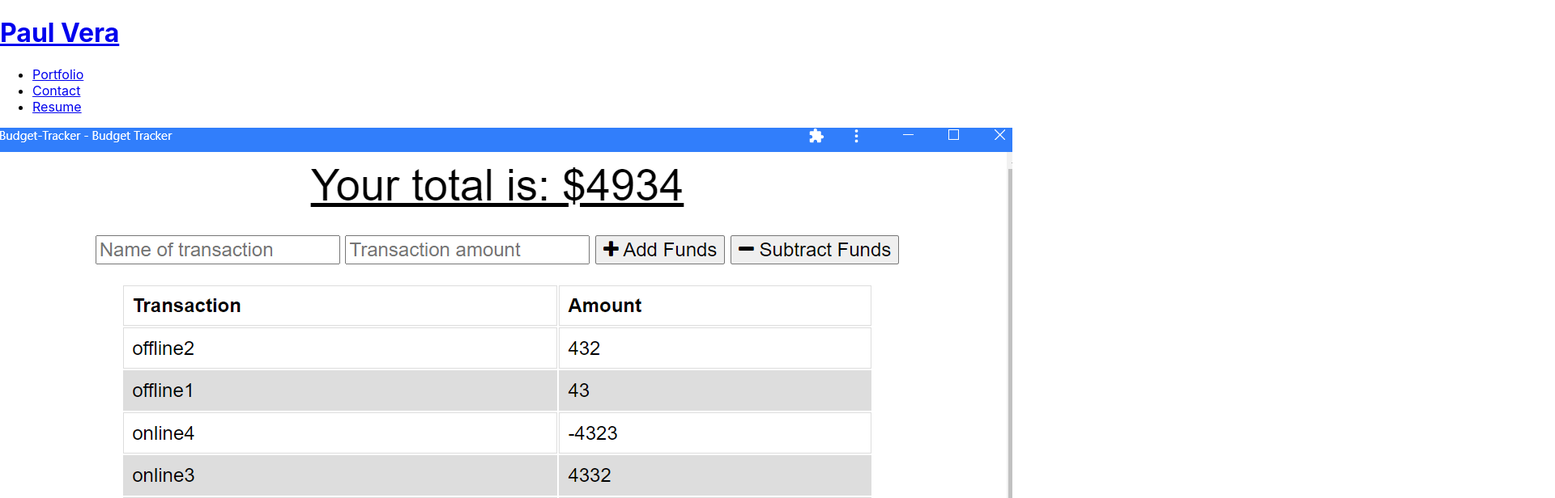
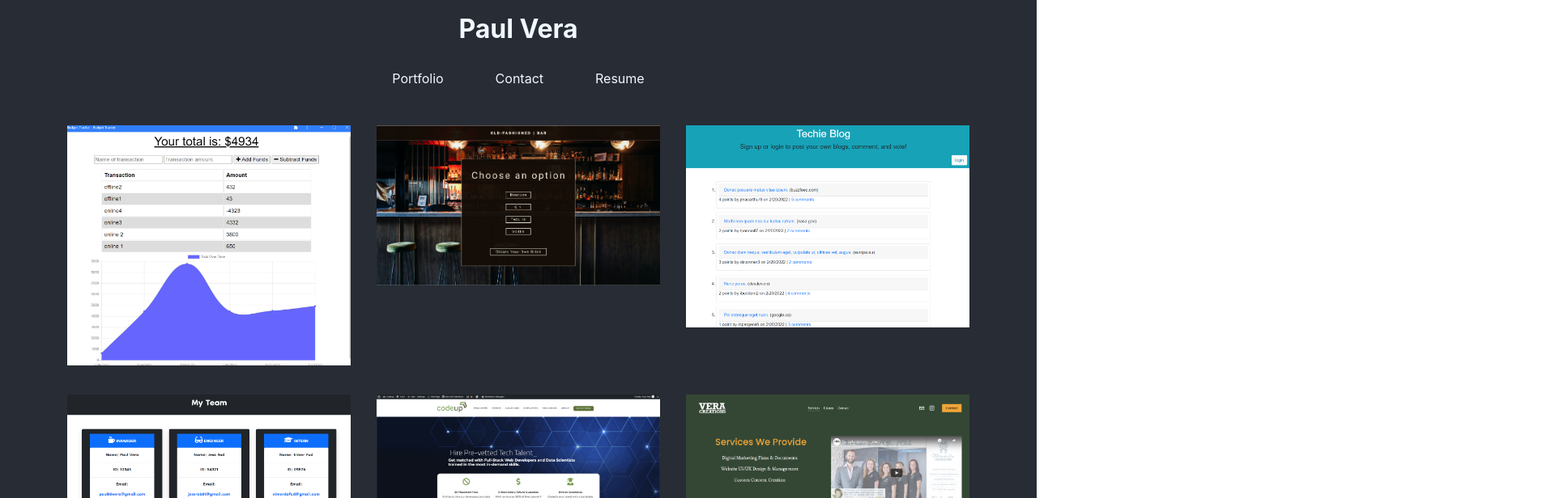
Before and after one commit to paul88vera/portfolio-react, a React (Create React App) app: page /gallery in a window 1280 px wide. Shown: the top 616 px of the page at 81% size, 1920 px wide, since content can reach past the window. Built offline with nearby package versions, Linux system fonts and the light colour scheme.

Commit message:
navigation button css completed

```diff
--- a/src/App.css
+++ b/src/App.css
@@ -1,39 +1,64 @@
-.App {
+* {
+  margin: 0;
+  padding: 0;
+}
+/* =============================== */
+/* ======= MOBILE FIRST CSS ====== */
+/* =============================== */
+.main-page {
+  width: 100%;
+  background-color: #282c34;
+  overflow: hidden;
+}
+/* HEADER || NAV || FOOTER CSS*/
+header {
+  background-image: url();
   text-align: center;
 }
+header h1 {
+  padding: 0.5em 0;
+}
+header h1 a {
+  color: aliceblue;
+  text-decoration: none;
+}
+nav {
+  display: inline-block;
+}
+nav ul li {
+  list-style: none;
+  align-content: center;
+}
+nav ul li a {
+  text-decoration: none;
+  color: aliceblue;
+}
+.nav-btn {
+  display: inline-flex;
+}
+.nav-btn a {
+  align-content: center;
+  padding: 1em 2em;
+}
+.nav-btn a:hover {
+  background-color: aliceblue;
+  color: #282c34;
+}
+footer {
 
-.App-logo {
-  height: 40vmin;
-  pointer-events: none;
 }
-
-@media (prefers-reduced-motion: no-preference) {
-  .App-logo {
-    animation: App-logo-spin infinite 20s linear;
-  }
+/* GALLERY CSS */
+.port-gallery {
+  padding-top: 1em;
+  display: flex;
+  justify-content: center;
+  flex-wrap: wrap;
+  flex-basis: 3;
+  flex-grow: 3;
+  flex-shrink: 1;
 }
-
-.App-header {
-  background-color: #282c34;
-  min-height: 100vh;
-  display: flex;
-  flex-direction: column;
-  align-items: center;
-  justify-content: center;
-  font-size: calc(10px + 2vmin);
-  color: white;
+.port-pic {
+  min-width: 250px;
+  margin: 1em;
 }
-
-.App-link {
-  color: #61dafb;
-}
-
-@keyframes App-logo-spin {
-  from {
-    transform: rotate(0deg);
-  }
-  to {
-    transform: rotate(360deg);
-  }
-}
-/* MAIN STYLE CSS*/
+/* CONTACT CSS */
--- a/src/App.js
+++ b/src/App.js
@@ -26,9 +26,9 @@ function App() {
             <Route exact path="/contact">
               <ContactForm />
             </Route>
-            <Footer />
           </Switch>
         </div>
+        <Footer />
       </main>
     </Router>
   );
--- a/src/components/Gallery/index.js
+++ b/src/components/Gallery/index.js
@@ -2,13 +2,25 @@ import React from "react";
 
 function Gallery() {
   return (
-    <section>
-      <img src={'./images/budget-tracker-app.png'} alt="" />
-      <img src={'./images/Old_Fashioned.png'} alt="" />
-      <img src={'./images/techieblog_homepage.png'} alt="" />
-      <img src={'./images/Team_Profile_Generator.png'} alt="" />
-      <img src={'./images/Codeup-WordPress.gif'} alt="" />
-      <img src={'./images/VerafiedCreations.png'} alt="" />
+    <section className="port-gallery">
+      <div className="port-pic">
+        <img src={"./images/budget-tracker-app.png"} alt="" width='350px'/>
+      </div>
+      <div className="port-pic">
+        <img src={"./images/Old_Fashioned.png"} alt="" width='350px' />
+      </div>
+      <div className="port-pic">
+        <img src={"./images/techieblog_homepage.png"} alt="" width='350px' />
+      </div>
+      <div className="port-pic">
+        <img src={"./images/Team_Profile_Generator.png"} alt="" width='350px' />
+      </div>
+      <div className="port-pic">
+        <img src={"./images/Codeup-WordPress.gif"} alt="" width='350px' />
+      </div>
+      <div className="port-pic">
+        <img src={"./images/VerafiedCreations.png"} alt="" width='350px' />
+      </div>
     </section>
   );
 }
--- a/src/components/Nav/index.js
+++ b/src/components/Nav/index.js
@@ -1,22 +1,22 @@
 import React from "react";
-import { Link } from 'react-router-dom';
+import { Link } from "react-router-dom";
 
 function Nav() {
   return (
     <header>
       <h1>
-        <Link to='/'>Paul Vera</Link>
+        <Link to="/">Paul Vera</Link>
       </h1>
       <nav>
         <ul>
-          <li>
-           <Link to='/gallery'>Portfolio</Link>
+          <li className="nav-btn">
+            <Link to="/gallery">Portfolio</Link>
           </li>
-          <li>
-            <Link to='/contact'>Contact</Link>
+          <li className="nav-btn">
+            <Link to="/contact">Contact</Link>
           </li>
-          <li>
-            <Link to='/resume'>Resume</Link>
+          <li className="nav-btn">
+            <Link to="/resume">Resume</Link>
           </li>
         </ul>
       </nav>
```
